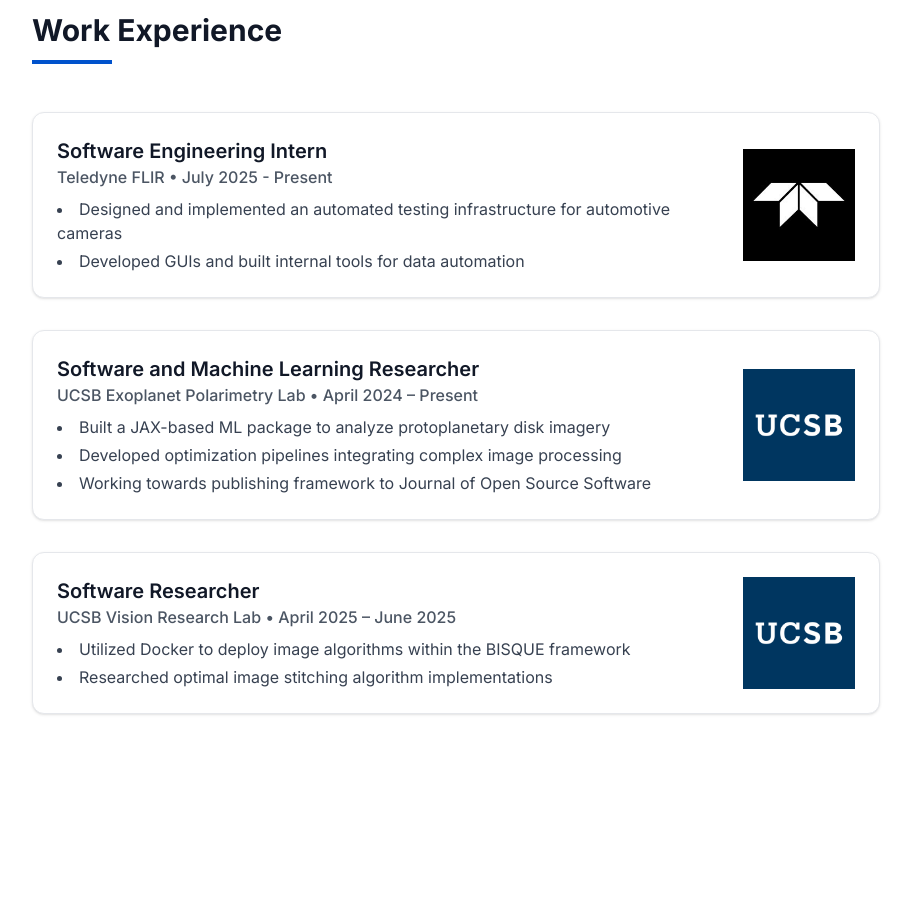
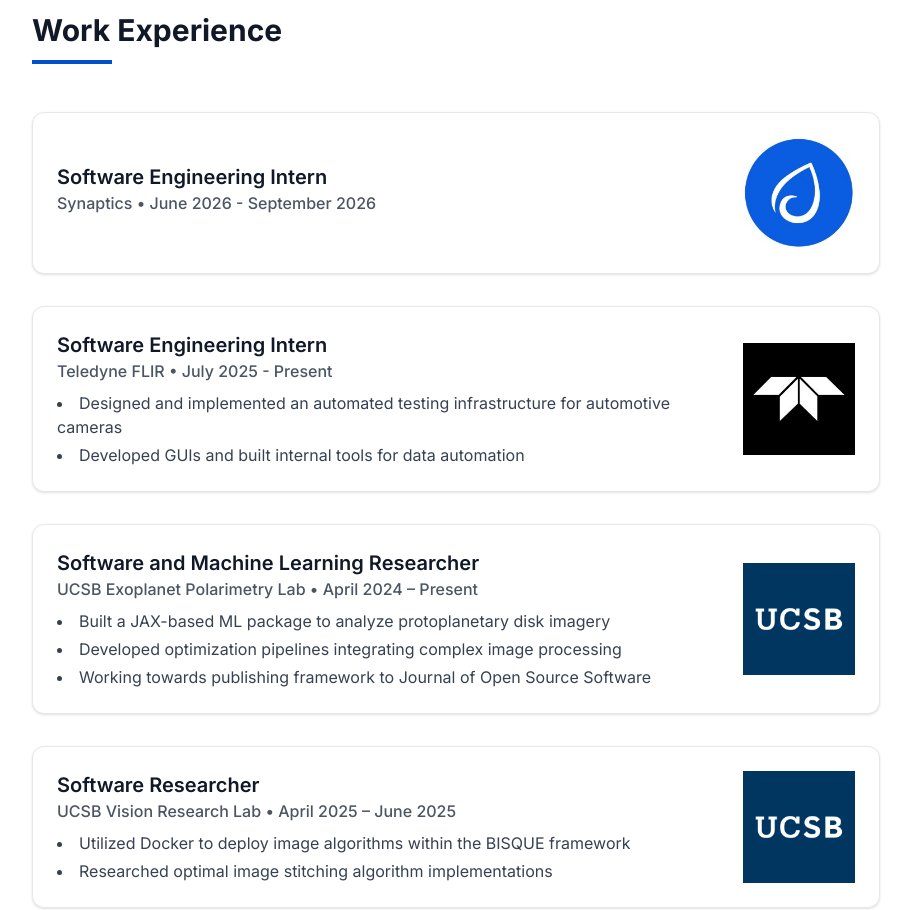
Before and after one commit to mihir-r-kondapalli/portfolio, a Next.js app: page / in a window 1280 px wide. Shown: the part 1780-2690 px from the top of the page, without its empty margins (184-1095 px from the left). Built offline with nearby package versions, Linux system fonts and the light colour scheme.

Commit message:
Updated portfolio for latest upcoming experience

```diff
--- a/app/page.tsx
+++ b/app/page.tsx
@@ -196,6 +196,16 @@ export default function Home() {
         <section id="experience" className="py-24">
           <SectionHeader>Work Experience</SectionHeader>
           <div className="grid grid-cols-1 gap-8 pt-12">
+            <ExperienceCard
+              title="Software Engineering Intern"
+              company="Synaptics"
+              date="June 2026 - September 2026"
+              bullets={[
+                // Need to add bullets
+              ]}
+              logoSrc="/logos/synaptics.jpeg"
+              logoAlt="Synaptics logo"
+            />
             <ExperienceCard
               title="Software Engineering Intern"
               company="Teledyne FLIR"
```
Also changed, not shown: public/logos/synaptics.jpeg (added).
